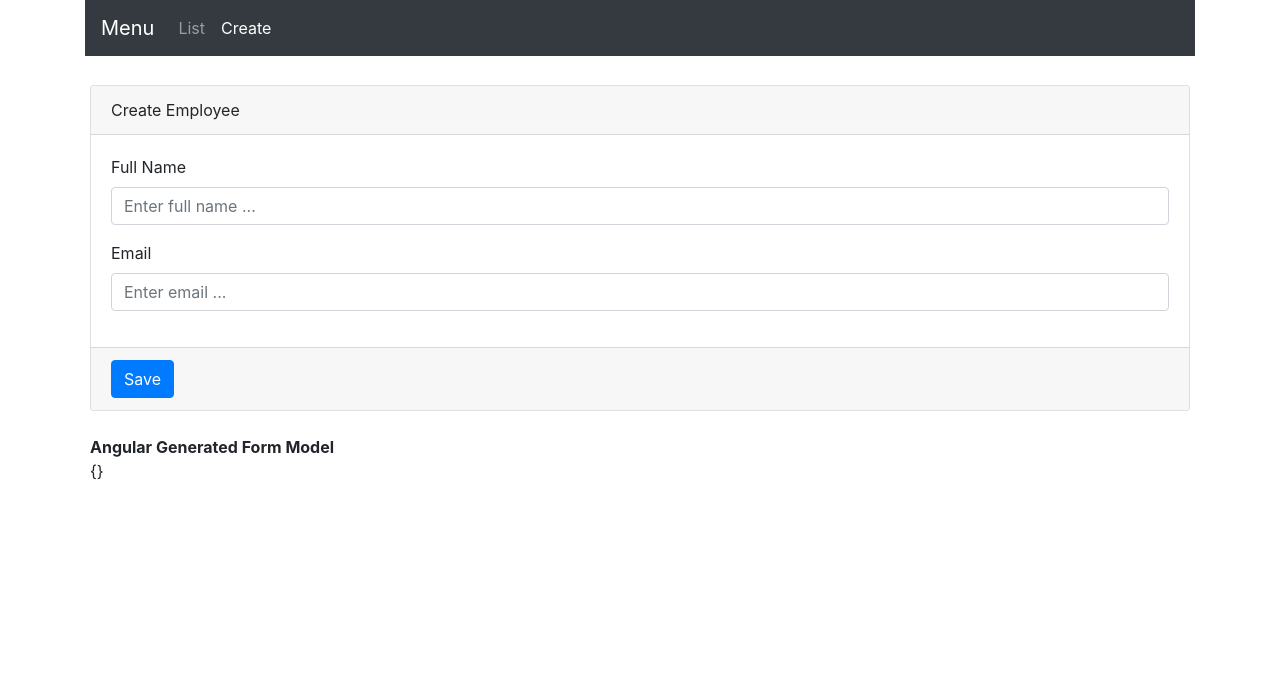
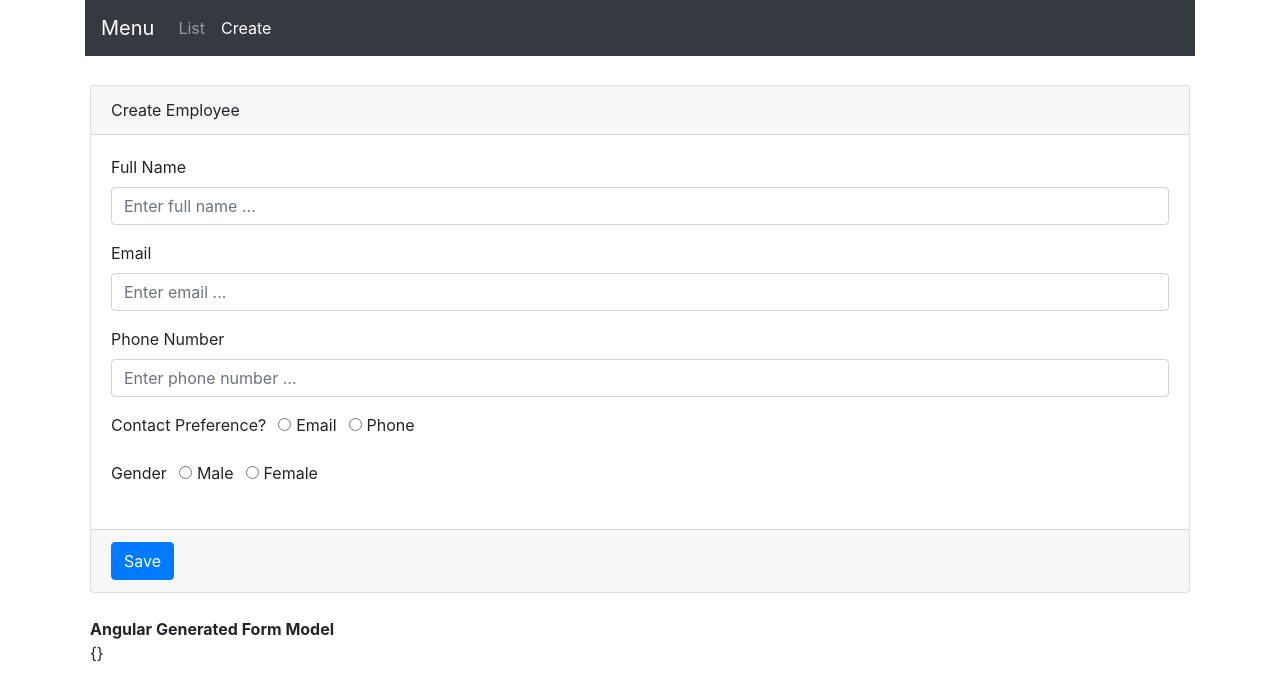
Before and after one commit to bartvanhoey/Angular5Tutorial, an Angular app: page /create in a window 1280 px wide. Shown: the top 700 px of the page. Built offline with nearby package versions, Linux system fonts and the light colour scheme.

Commit message:
end part 6

```diff
--- a/src/app/employees/create-employee.component.html
+++ b/src/app/employees/create-employee.component.html
@@ -1,16 +1,52 @@
-<form #employeeForm="ngForm" (ngSubmit)='saveEmployee(employeeForm)'  >
+<form #employeeForm="ngForm" (ngSubmit)='saveEmployee(employeeForm)'>
   <div class="card">
     <div class="card-header">
       Create Employee
     </div>
+    <!-- Full Name -->
     <div class="card-body">
       <div class="form-group">
         <label for="fullName">Full Name</label>
         <input [(ngModel)]="fullname" type="text" name="fullName" id="fullName" class="form-control" placeholder="Enter full name ...">
       </div>
+      <!-- Email -->
       <div class="form-group">
         <label for="email">Email</label>
-        <input [(ngModel)]="email" type="email" name="email" id="email" class="form-control" placeholder="Enter email ..." aria-describedby="">
+        <input [(ngModel)]="email" type="email" name="email" id="email" class="form-control" placeholder="Enter email ...">
+      </div>
+      <!-- Phone Number -->
+      <div class="form-group">
+        <label for="phoneNumber">Phone Number</label>
+        <input [(ngModel)]="phoneNumber" type="text" name="phoneNumber" id="phoneNumber" class="form-control"
+          placeholder="Enter phone number ...">
+      </div>
+      <!-- Contact Preference -->
+      <div class="form-group">
+        <div class="form-check-inline"><label>Contact Preference?</label></div>
+        <div class="form-check-inline">
+          <label class="form-check-label">
+            <input [(ngModel)]="contactPref" type="radio" class="form-check-input" value="email" name="contactPref">Email
+          </label>
+        </div>
+        <div class="form-check-inline">
+          <label class="form-check-label">
+            <input [(ngModel)]="contactdPref" type="radio" class="form-check-input" value="phone" name="contactPref">Phone
+          </label>
+        </div>
+      </div>
+      <!-- Gender -->
+      <div class="form-group">
+        <div class="form-check-inline"><label>Gender</label></div>
+        <div class="form-check-inline">
+          <label class="form-check-label">
+            <input [(ngModel)]="gender" type="radio" class="form-check-input" value="male" name="gender">Male
+          </label>
+        </div>
+        <div class="form-check-inline">
+          <label class="form-check-label">
+            <input [(ngModel)]="gender" type="radio" class="form-check-input" value="female" name="gender">Female
+          </label>
+        </div>
       </div>
     </div>
     <div class="card-footer text-muted">
```
